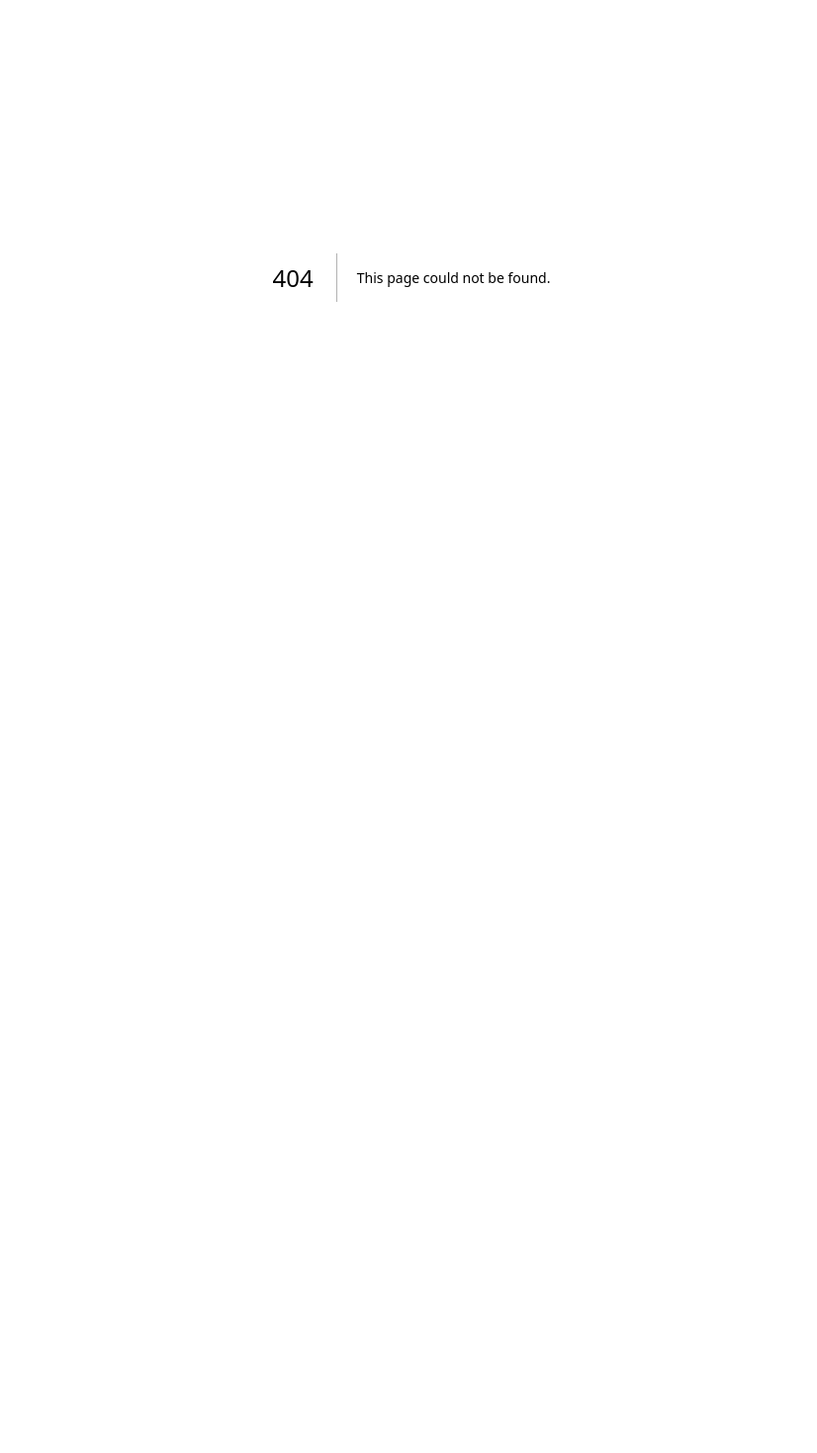
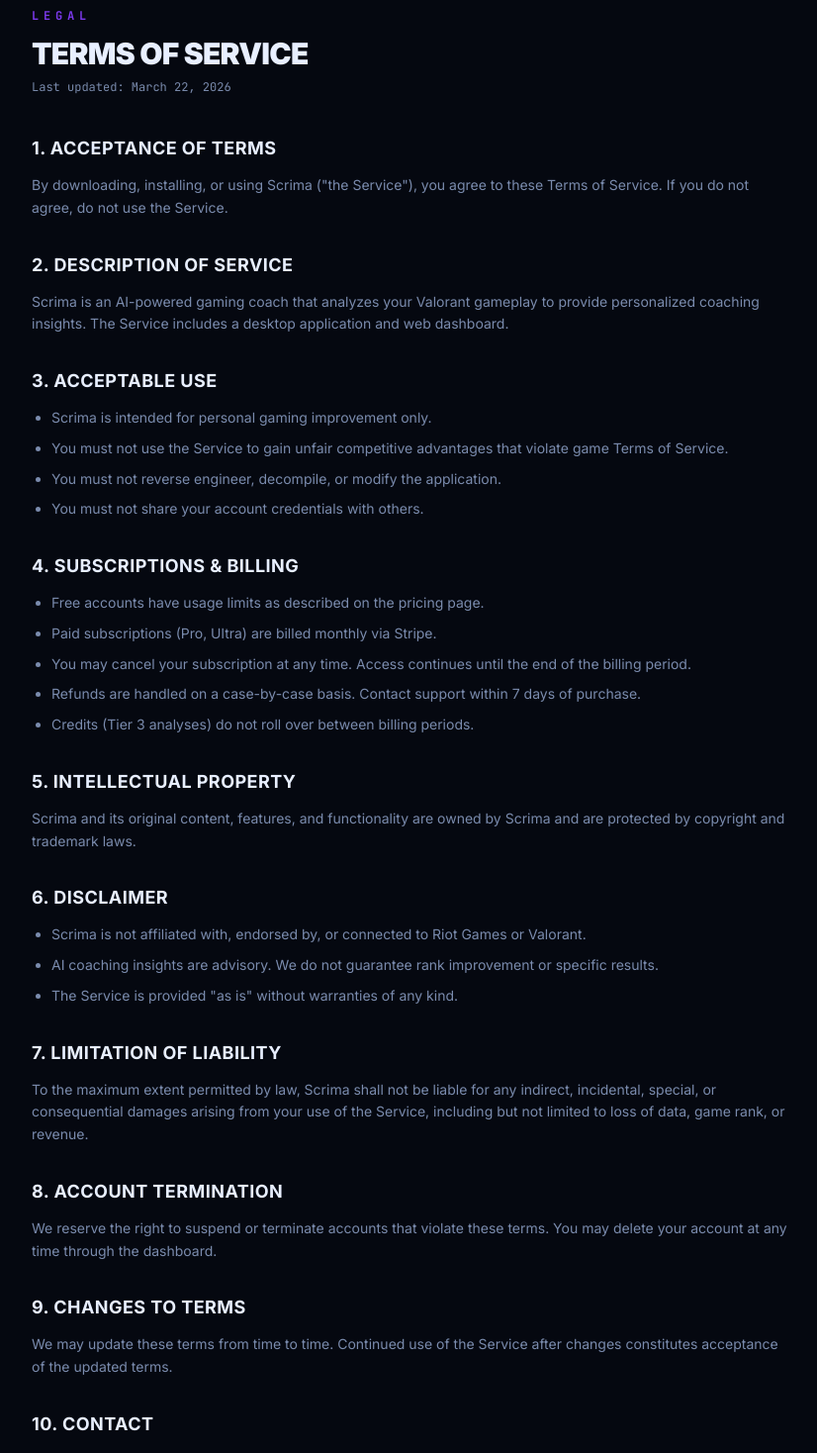
Before and after one commit to allenjoseph05/scrima, a Next.js app in the folder packages/web/: page /terms in a window 1280 px wide. Before the commit this address had no page. Shown: the part 120-1588 px from the top of the page at 99% size, without its empty margins (224-1050 px from the left). Before the commit the page ends 800 px from the top, so only its background shows below. Built offline with nearby package versions, Linux system fonts and the light colour scheme.

Commit message:
feat(web): add terms page

```diff
--- /dev/null
+++ b/packages/web/src/app/terms/page.tsx
@@ -0,0 +1,159 @@
+import { Footer } from '@/components/Footer';
+import { Navbar } from '@/components/Navbar';
+import type { Metadata } from 'next';
+
+export const metadata: Metadata = {
+  title: 'Terms of Service — Scrima',
+  description: 'Terms and conditions for using Scrima.',
+};
+
+export default function TermsPage() {
+  return (
+    <>
+      <Navbar />
+      <main className="pt-32 pb-24 px-6">
+        <article className="max-w-3xl mx-auto prose-sm">
+          <p
+            className="text-xs font-mono font-bold tracking-[0.4em] uppercase mb-3"
+            style={{ color: '#7C3AED' }}
+          >
+            LEGAL
+          </p>
+          <h1 className="text-3xl font-black uppercase tracking-tight text-scrima-text mb-2">
+            Terms of Service
+          </h1>
+          <p className="text-xs text-scrima-muted mb-10 font-mono">Last updated: March 22, 2026</p>
+
+          <div className="space-y-8 text-sm text-scrima-muted leading-relaxed">
+            <section>
+              <h2 className="text-lg font-bold text-scrima-text uppercase tracking-wide mb-3">
+                1. Acceptance of Terms
+              </h2>
+              <p>
+                By downloading, installing, or using Scrima (&quot;the Service&quot;), you agree to
+                these Terms of Service. If you do not agree, do not use the Service.
+              </p>
+            </section>
+
+            <section>
+              <h2 className="text-lg font-bold text-scrima-text uppercase tracking-wide mb-3">
+                2. Description of Service
+              </h2>
+              <p>
+                Scrima is an AI-powered gaming coach that analyzes your Valorant gameplay to provide
+                personalized coaching insights. The Service includes a desktop application and web
+                dashboard.
+              </p>
+            </section>
+
+            <section>
+              <h2 className="text-lg font-bold text-scrima-text uppercase tracking-wide mb-3">
+                3. Acceptable Use
+              </h2>
+              <ul className="list-disc pl-5 space-y-2">
+                <li>Scrima is intended for personal gaming improvement only.</li>
+                <li>
+                  You must not use the Service to gain unfair competitive advantages that violate
+                  game Terms of Service.
+                </li>
+                <li>You must not reverse engineer, decompile, or modify the application.</li>
+                <li>You must not share your account credentials with others.</li>
+              </ul>
+            </section>
+
+            <section>
+              <h2 className="text-lg font-bold text-scrima-text uppercase tracking-wide mb-3">
+                4. Subscriptions &amp; Billing
+              </h2>
+              <ul className="list-disc pl-5 space-y-2">
+                <li>Free accounts have usage limits as described on the pricing page.</li>
+                <li>Paid subscriptions (Pro, Ultra) are billed monthly via Stripe.</li>
+                <li>
+                  You may cancel your subscription at any time. Access continues until the end of
+                  the billing period.
+                </li>
+                <li>
+                  Refunds are handled on a case-by-case basis. Contact support within 7 days of
+                  purchase.
+                </li>
+                <li>Credits (Tier 3 analyses) do not roll over between billing periods.</li>
+              </ul>
+            </section>
+
+            <section>
+              <h2 className="text-lg font-bold text-scrima-text uppercase tracking-wide mb-3">
+                5. Intellectual Property
+              </h2>
+              <p>
+                Scrima and its original content, features, and functionality are owned by Scrima and
+                are protected by copyright and trademark laws.
+              </p>
+            </section>
+
+            <section>
+              <h2 className="text-lg font-bold text-scrima-text uppercase tracking-wide mb-3">
+                6. Disclaimer
+              </h2>
+              <ul className="list-disc pl-5 space-y-2">
+                <li>
+                  Scrima is not affiliated with, endorsed by, or connected to Riot Games or
+                  Valorant.
+                </li>
+                <li>
+                  AI coaching insights are advisory. We do not guarantee rank improvement or
+                  specific results.
+                </li>
+                <li>The Service is provided &quot;as is&quot; without warranties of any kind.</li>
+              </ul>
+            </section>
+
+            <section>
+              <h2 className="text-lg font-bold text-scrima-text uppercase tracking-wide mb-3">
+                7. Limitation of Liability
+              </h2>
+              <p>
+                To the maximum extent permitted by law, Scrima shall not be liable for any indirect,
+                incidental, special, or consequential damages arising from your use of the Service,
+                including but not limited to loss of data, game rank, or revenue.
+              </p>
+            </section>
+
+            <section>
+              <h2 className="text-lg font-bold text-scrima-text uppercase tracking-wide mb-3">
+                8. Account Termination
+              </h2>
+              <p>
+                We reserve the right to suspend or terminate accounts that violate these terms. You
+                may delete your account at any time through the dashboard.
+              </p>
+            </section>
+
+            <section>
+              <h2 className="text-lg font-bold text-scrima-text uppercase tracking-wide mb-3">
+                9. Changes to Terms
+              </h2>
+              <p>
+                We may update these terms from time to time. Continued use of the Service after
+                changes constitutes acceptance of the updated terms.
+              </p>
+            </section>
+
+            <section>
+              <h2 className="text-lg font-bold text-scrima-text uppercase tracking-wide mb-3">
+                10. Contact
+              </h2>
+              <p>
+                Questions about these terms? Email{' '}
+                <a href="mailto:support@scrima.gg" className="text-scrima-purple hover:underline">
+                  support@scrima.gg
+                </a>
+                .
+              </p>
+            </section>
+          </div>
+        </article>
+      </main>
+      <Footer />
+    </>
+  );
+}
```
